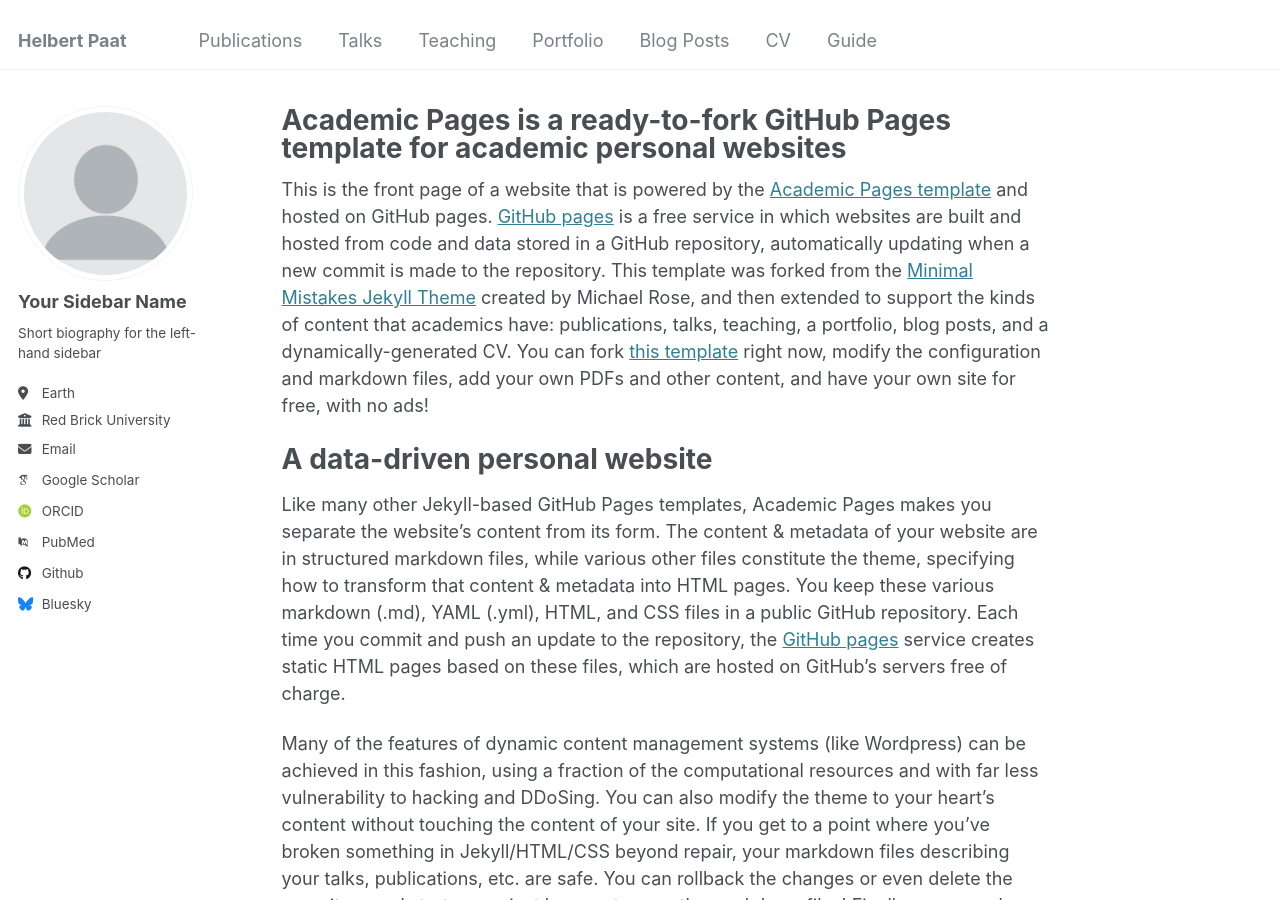
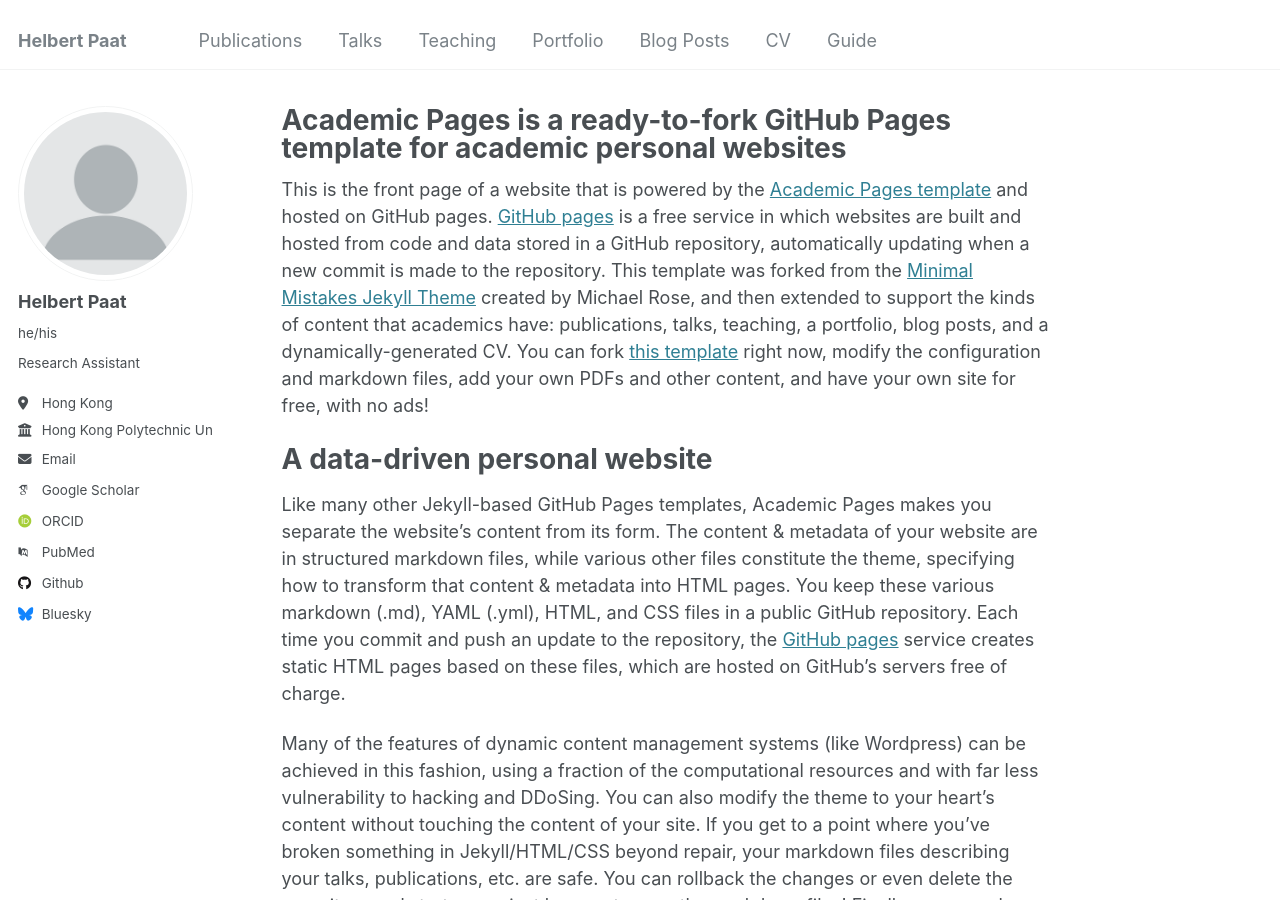
Before and after one commit to paathelb/paathelb.github.io, a Jekyll site: the page built from _pages/about.md, in a window 1280 px wide and 900 px high. Built offline with Jekyll 4.4.1, drawn with Linux system fonts in a browser that asks for light colours; some web fonts are replaced.

Commit message:
Update _config.yml

```diff
--- a/_config.yml
+++ b/_config.yml
@@ -22,13 +22,13 @@ repository               : "paathelb/paathelb.github.io"
 author:
   # Biographic information
   avatar           : "profile.png"
-  name             : "Your Sidebar Name"
-  pronouns         : # example: "she/her"
-  bio              : "Short biography for the left-hand sidebar"
-  location         : "Earth"
-  employer         : "Red Brick University"
+  name             : "Helbert Paat"
+  pronouns         : "he/his"
+  bio              : "Research Assistant"
+  location         : "Hong Kong"
+  employer         : "Hong Kong Polytechnic University"
   uri              : # URL
-  email            : "none@example.org"
+  email            : "helbertpaat09@gmail.com"
 
   # Academic websites
   arxiv            : # URL - Update with the correct link to your profile
```
